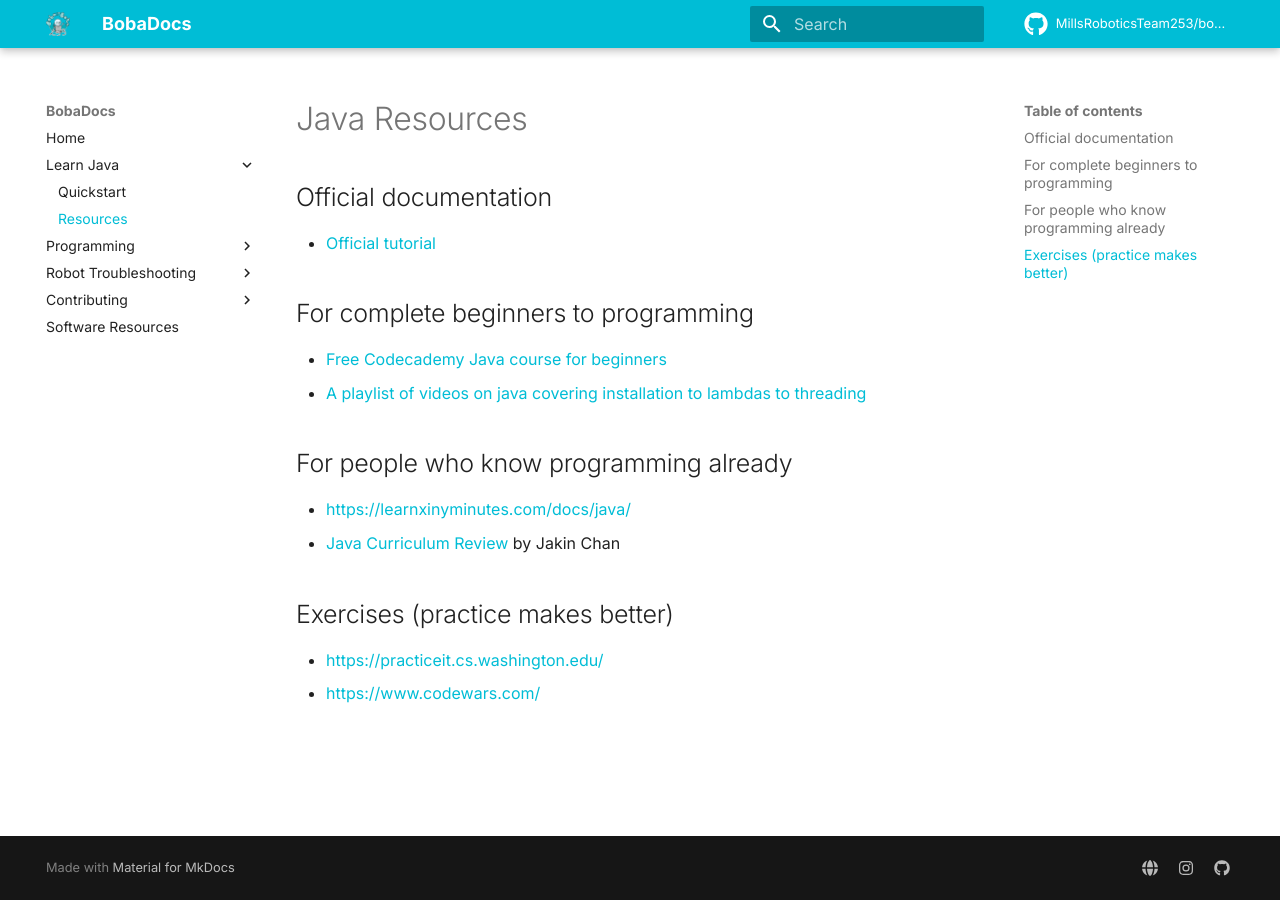
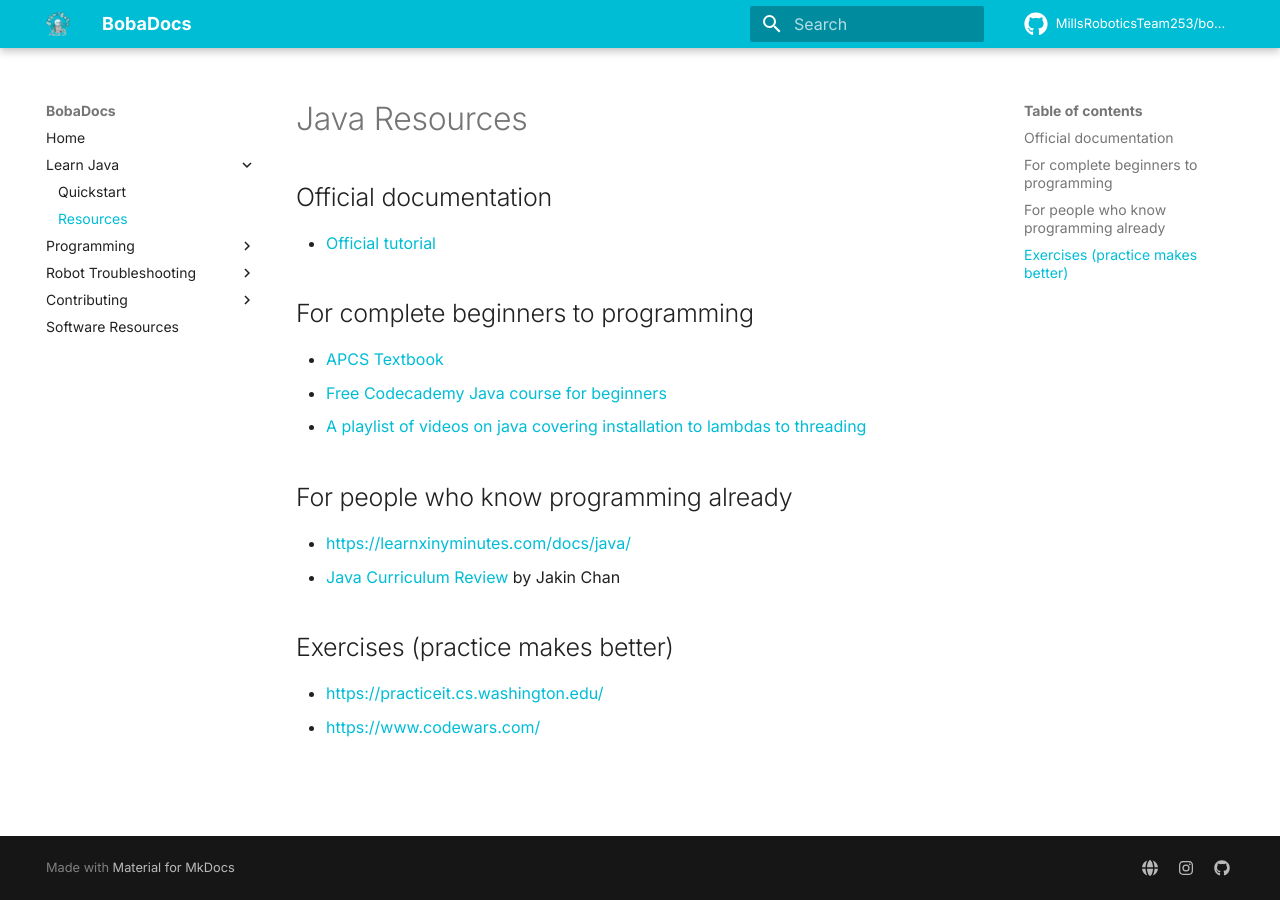
Before and after one commit to bobabots253/bobadocs, an MkDocs documentation site: the page built from docs/learn-java/resources.md, in a window 1280 px wide. Built offline with MkDocs 1.6.1 and Material for MkDocs 9.7.7, drawn with Linux system fonts in a browser that asks for light colours; comment, search, counter and statistics services are not loaded.

Commit message:
add textbook to list of java resources
Signed-off-by: SebbyLaw <44045823+SebbyLaw@users.noreply.github.com>

```diff
--- a/docs/learn-java/resources.md
+++ b/docs/learn-java/resources.md
@@ -7,6 +7,7 @@
 
 ## For complete beginners to programming
 
+- <a href="../../assets/BJP.pdf">APCS Textbook</a>
 - [Free Codecademy Java course for beginners](https://www.codecademy.com/learn/learn-java/)
 - [A playlist of videos on java covering installation to lambdas to threading](https://www.youtube.com/playlist?list=PLfu_Bpi_zcDPNy6qznvbkGZi7eP_0EL77)
 
```
